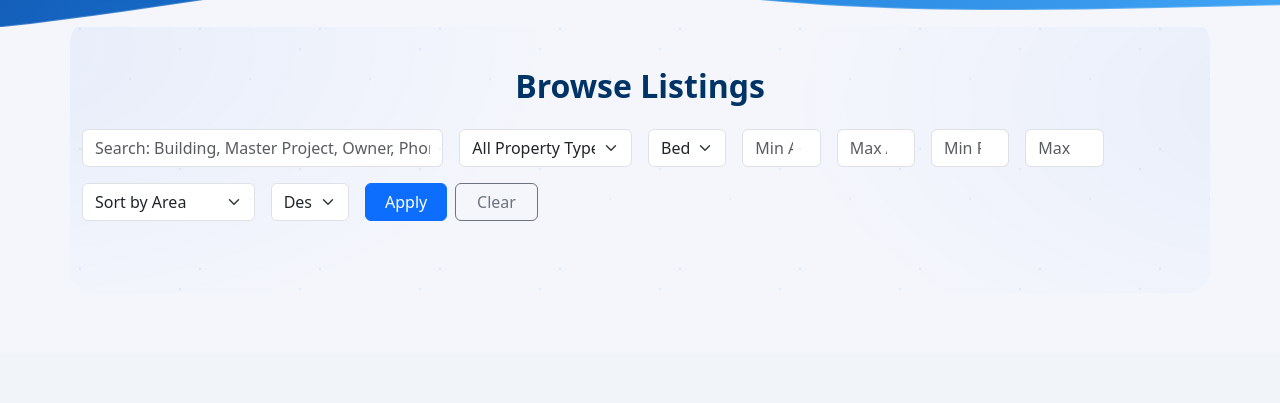
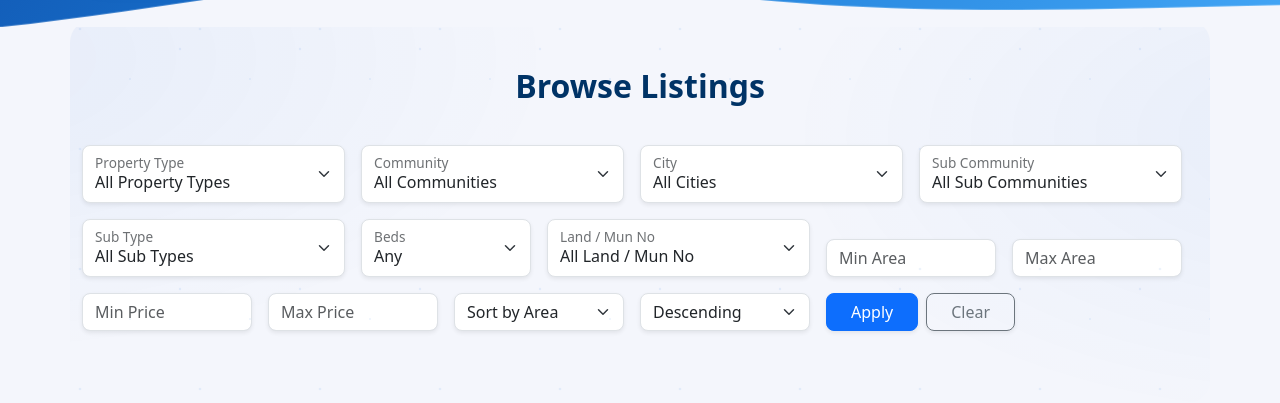
Before and after one commit to helpdeskmycbhelp/my-flask-app, a Flask app: page / in a window 1280 px wide. Shown: the part 447-850 px from the top of the page. Before the commit the page ends 737 px from the top, so only its background shows below. Run offline with Flask 3, Linux system fonts and the light colour scheme; data that the repository does not hold is empty; some libraries are stand-ins or nearby versions.

Commit message:
Update filter_form.html

```diff
--- a/templates/filter_form.html
+++ b/templates/filter_form.html
@@ -1,65 +1,197 @@
-<div class="col-md-4">
-  <input type="text" name="building" class="form-control"
-         placeholder="Search: Building, Master Project, Owner, Phone"
-         value="{{ request.args.get('building','') }}">
+{# Keep hero search value when applying filters #}
+{% if request.args.get('building') %}
+  <input type="hidden" name="building" value="{{ request.args.get('building') }}">
+{% endif %}
+
+<div class="row g-2 g-md-3 align-items-end">
+
+  <!-- Property Type -->
+  <div class="col-12 col-md-3">
+    <div class="form-floating">
+      {% set selected_type = request.args.get('property_type','') %}
+      {% set _types = property_types or [] %}
+      <select class="form-select rounded-3 shadow-sm js-choices-single"
+              name="property_type" aria-label="Property Type">
+        <option value="">All Property Types</option>
+        {% for t in _types %}
+          <option value="{{ t }}" {{ 'selected' if t == selected_type else '' }}>{{ t }}</option>
+        {% endfor %}
+      </select>
+      <label>Property Type</label>
+    </div>
   </div>
 
-<div class="col-md-2">
-  <select name="property_type" class="form-select">
-    <option value="">All Property Types</option>
-    {% for val in dropdowns.property_types %}
-      <option value="{{ val }}" {% if request.args.get('property_type') == val %}selected{% endif %}>{{ val }}</option>
+  <!-- Community -->
+  <div class="col-12 col-md-3">
+    <div class="form-floating">
+      {% set selected_comm = request.args.get('community','') %}
+      {% set _communities = communities or [] %}
+      <select class="form-select rounded-3 shadow-sm js-choices-single"
+              name="community" aria-label="Community">
+        <option value="">All Communities</option>
+        {% for c in _communities %}
+          <option value="{{ c }}" {{ 'selected' if c == selected_comm else '' }}>{{ c }}</option>
         {% endfor %}
+      </select>
+      <label>Community</label>
+    </div>
+  </div>
+
+  <!-- City -->
+  <div class="col-12 col-md-3">
+    <div class="form-floating">
+      {% set selected_city = request.args.get('city','') %}
+      {% set _cities = cities or [] %}
+      <select class="form-select rounded-3 shadow-sm js-choices-single"
+              name="city" aria-label="City">
+        <option value="">All Cities</option>
+        {% for city in _cities %}
+          <option value="{{ city }}" {{ 'selected' if city == selected_city else '' }}>{{ city }}</option>
+      {% endfor %}
+      </select>
+      <label>City</label>
+    </div>
+  </div>
+
+  <!-- Sub Community -->
+  <div class="col-12 col-md-3">
+    <div class="form-floating">
+      {% set selected_subcomm = request.args.get('sub_community','') %}
+      {% set _subcomms = sub_communities or [] %}
+      <select class="form-select rounded-3 shadow-sm js-choices-single"
+              name="sub_community" aria-label="Sub Community">
+        <option value="">All Sub Communities</option>
+        {% for sc in _subcomms %}
+          <option value="{{ sc }}" {{ 'selected' if sc == selected_subcomm else '' }}>{{ sc }}</option>
+        {% endfor %}
+      </select>
+      <label>Sub Community</label>
+    </div>
+  </div>
+
+  <!-- Sub Type -->
+  <div class="col-12 col-md-3">
+    <div class="form-floating">
+      {% set selected_sub = request.args.get('sub_type','') %}
+      {% set _subs = sub_types or [] %}
+      <select class="form-select rounded-3 shadow-sm js-choices-single"
+              name="sub_type" aria-label="Sub Type">
+        <option value="">All Sub Types</option>
+        {% for s in _subs %}
+          <option value="{{ s }}" {{ 'selected' if s == selected_sub else '' }}>{{ s }}</option>
+        {% endfor %}
+      </select>
+      <label>Sub Type</label>
+    </div>
+  </div>
+
+  <!-- Beds (exact numeric match from beds_list) -->
+  <div class="col-6 col-md-2">
+    <div class="form-floating">
+      {% set selected_beds = request.args.get('beds','') %}
+      {% set _beds = beds_list or [] %}
+      <select class="form-select rounded-3 shadow-sm" name="beds">
+        <option value="">Any</option>
+        {% for b in _beds %}
+          <option value="{{ b }}" {{ 'selected' if selected_beds == b|string else '' }}>{{ b }}</option>
+        {% endfor %}
+      </select>
+      <label>Beds</label>
+    </div>
+  </div>
+
+  <!-- Land / Mun No -->
+  <div class="col-12 col-md-3">
+    <div class="form-floating">
+      {% set selected_land = request.args.get('land_number','') %}
+      {% set _lands = land_numbers or [] %}
+      <select class="form-select rounded-3 shadow-sm js-choices-single"
+              name="land_number" aria-label="Land / Mun No">
+        <option value="">All Land / Mun No</option>
+        {% for ln in _lands %}
+          <option value="{{ ln }}" {{ 'selected' if ln == selected_land else '' }}>{{ ln }}</option>
+        {% endfor %}
+      </select>
+      <label>Land / Mun No</label>
+    </div>
+  </div>
+
+  <!-- Min/Max Area -->
+  <div class="col-6 col-md-2">
+    <input type="number" step="0.01" class="form-control rounded-3 shadow-sm"
+           name="min_area" placeholder="Min Area"
+           value="{{ request.args.get('min_area','') }}">
+  </div>
+  <div class="col-6 col-md-2">
+    <input type="number" step="0.01" class="form-control rounded-3 shadow-sm"
+           name="max_area" placeholder="Max Area"
+           value="{{ request.args.get('max_area','') }}">
+  </div>
+
+  <!-- Min/Max Price -->
+  <div class="col-6 col-md-2">
+    <input type="number" class="form-control rounded-3 shadow-sm"
+           name="min_price" placeholder="Min Price"
+           value="{{ request.args.get('min_price','') }}">
+  </div>
+  <div class="col-6 col-md-2">
+    <input type="number" class="form-control rounded-3 shadow-sm"
+           name="max_price" placeholder="Max Price"
+           value="{{ request.args.get('max_price','') }}">
+  </div>
+
+  <!-- Sort -->
+  <div class="col-6 col-md-2">
+    {% set sort_by = request.args.get('sort_by','area_sqft') %}
+    <select class="form-select rounded-3 shadow-sm" name="sort_by">
+      <option value="area_sqft" {{ 'selected' if sort_by == 'area_sqft' }}>Sort by Area</option>
+      <option value="price"     {{ 'selected' if sort_by == 'price' }}>Sort by Price</option>
+      <option value="beds"      {{ 'selected' if sort_by == 'beds' }}>Sort by Beds</option>
     </select>
   </div>
 
-<div class="col-md-1">
-  <select name="beds" class="form-select">
-    <option value="">Beds</option>
-    {% for val in dropdowns.beds_list %}
-      <option value="{{ val }}" {% if request.args.get('beds') == (val|string) %}selected{% endif %}>{{ val }}</option>
-    {% endfor %}
+  <!-- Order -->
+  <div class="col-6 col-md-2">
+    {% set order = request.args.get('order','desc') %}
+    <select class="form-select rounded-3 shadow-sm" name="order">
+      <option value="desc" {{ 'selected' if order == 'desc' }}>Descending</option>
+      <option value="asc"  {{ 'selected' if order == 'asc'  }}>Ascending</option>
     </select>
   </div>
 
-<div class="col-md-1">
-  <input type="number" step="any" name="min_area" class="form-control" placeholder="Min Area"
-         value="{{ request.args.get('min_area','') }}">
+  <!-- Actions -->
+  <div class="col-12 col-md-auto d-flex gap-2 mt-2 mt-md-0">
+    <button type="submit" class="btn btn-primary rounded-3 shadow-sm px-4">Apply</button>
+    <a href="{{ url_for('home') }}" class="btn btn-outline-secondary rounded-3 shadow-sm px-4">Clear</a>
   </div>
 
-<div class="col-md-1">
-  <input type="number" step="any" name="max_area" class="form-control" placeholder="Max Area"
-         value="{{ request.args.get('max_area','') }}">
 </div>
 
-<div class="col-md-1">
-  <input type="number" step="any" name="min_price" class="form-control" placeholder="Min Price"
-         value="{{ request.args.get('min_price','') }}">
-</div>
-
-<div class="col-md-1">
-  <input type="number" step="any" name="max_price" class="form-control" placeholder="Max Price"
-         value="{{ request.args.get('max_price','') }}">
-</div>
-
-<div class="col-md-2">
-  <select name="sort_by" class="form-select">
-    <!-- default to area on first load -->
-    <option value="price" {% if request.args.get('sort_by','area_sqft')=='price' %}selected{% endif %}>Sort by Price</option>
-    <option value="area_sqft" {% if request.args.get('sort_by','area_sqft')=='area_sqft' %}selected{% endif %}>Sort by Area</option>
-    <option value="building_name" {% if request.args.get('sort_by','area_sqft')=='building_name' %}selected{% endif %}>Sort by Building</option>
-  </select>
-</div>
-
-<div class="col-md-1">
-  <select name="order" class="form-select">
-    <!-- default to desc so largest area first -->
-    <option value="asc"  {% if request.args.get('order','desc')=='asc' %}selected{% endif %}>Asc</option>
-    <option value="desc" {% if request.args.get('order','desc')=='desc' %}selected{% endif %}>Desc</option>
-  </select>
-</div>
-
-<div class="col-md-2 d-flex gap-2">
-  <button type="submit" class="btn btn-primary w-100">Apply</button>
-  <a href="{{ url_for('home') }}" class="btn btn-outline-secondary w-100">Clear</a>
-</div>
+<link rel="stylesheet" href="https://cdn.jsdelivr.net/npm/choices.js/public/assets/styles/choices.min.css">
+<style>
+  .choices__inner{ border-radius:.75rem; border-color:rgba(0,86,210,.25) }
+  .form-floating > .choices{ min-height:3.5rem }
+  .form-floating > .choices .choices__inner{ min-height:3.5rem; display:flex; align-items:center; padding:.5rem .75rem }
+  .form-floating > .choices ~ label{ top:.65rem; left:.75rem; background:#fff; padding:0 .35rem; transition:.2s; opacity:.85 }
+  .form-floating > .choices.is-focused ~ label,
+  .form-floating > .choices.is-open ~ label,
+  .form-floating > .choices.has-items ~ label{ top:-.4rem; left:.65rem; font-size:.8rem; opacity:.95 }
+  .choices__list--dropdown{ width:100%; border-radius:.75rem; border:1px solid rgba(0,86,210,.25); box-shadow:0 10px 24px rgba(0,0,0,.08); z-index:1056; max-height:260px; overflow:auto }
+</style>
+<script src="https://cdn.jsdelivr.net/npm/choices.js/public/assets/scripts/choices.min.js"></script>
+<script>
+  (function(){
+    if (window._choicesInitDone) return;
+    window._choicesInitDone = true;
+    document.querySelectorAll('.js-choices-single').forEach(function(el){
+      new Choices(el, {
+        searchEnabled: true,
+        shouldSort: false,
+        removeItemButton: false,
+        placeholder: true,
+        allowHTML: false,
+        searchPlaceholderValue: 'Search…'
+      });
+    });
+  })();
+</script>
```
Lines whose indentation alone changed are shown as unchanged.
